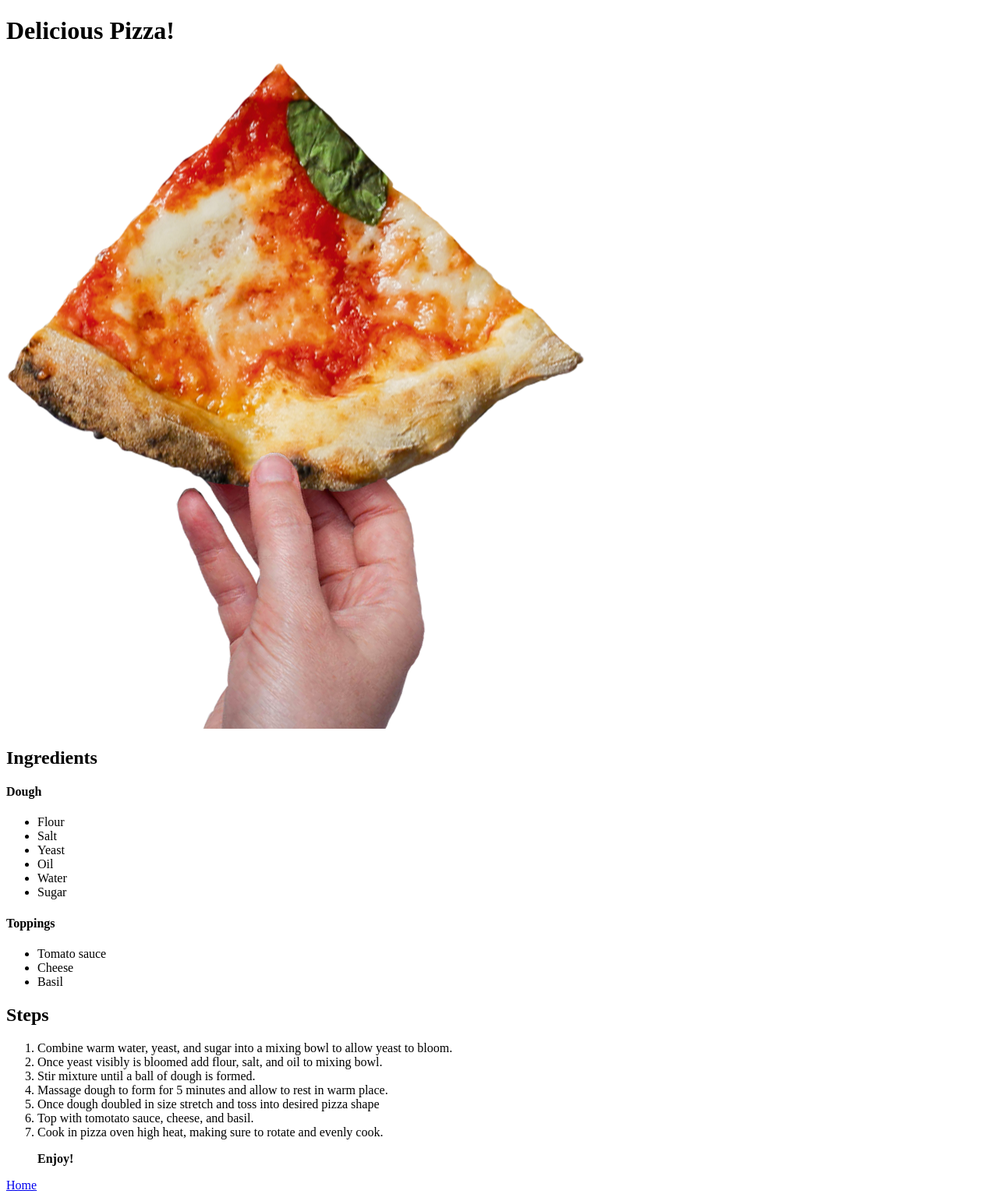
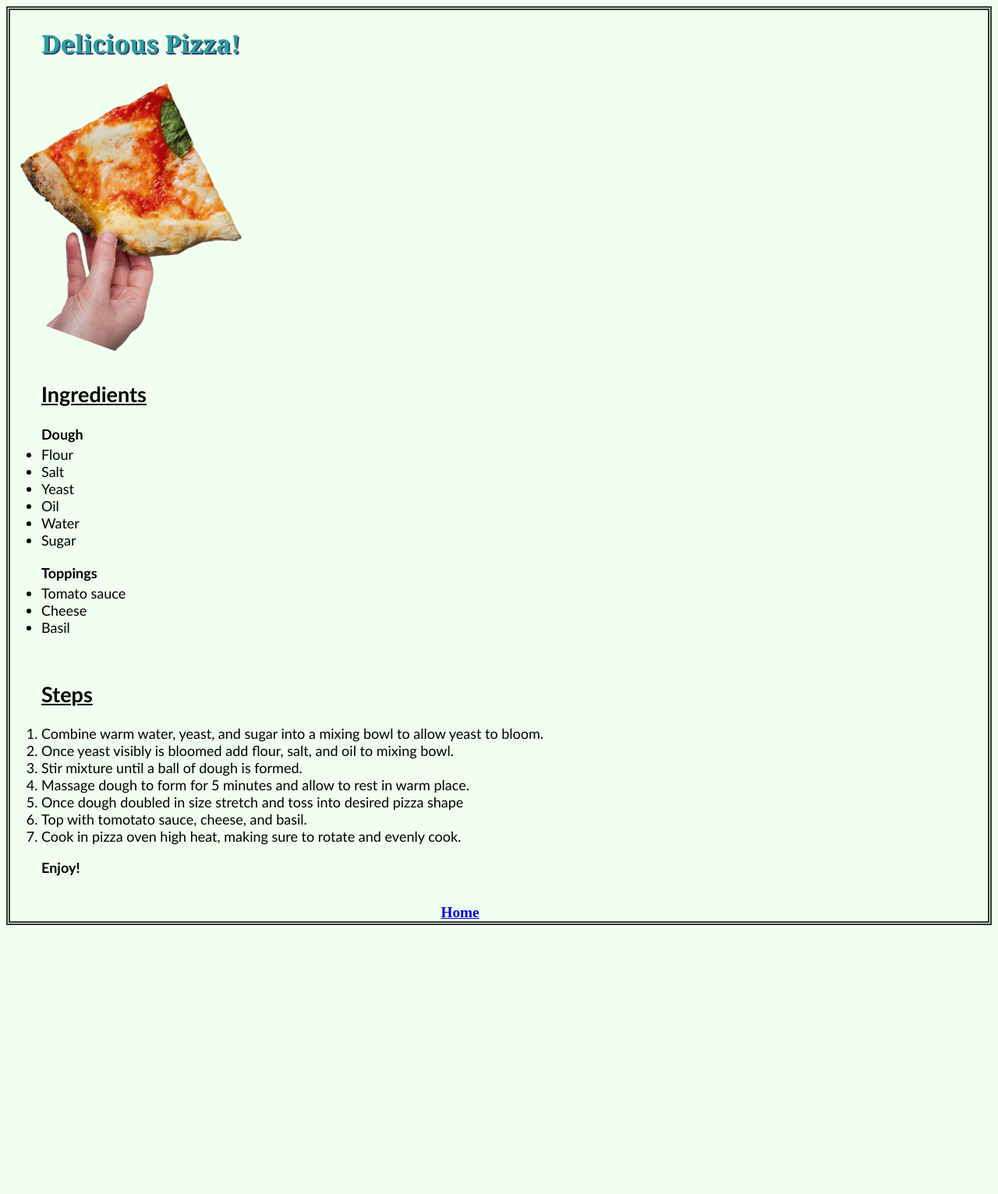
Before and after one commit to tony2-5/odin-recipes, a plain HTML site: page recipes/pizza.html in a window 1280 px wide. Shown: the whole page at 78% size. After the commit the page ends 1195 px from the top, so only its background shows below. Drawn offline with Linux system fonts and the light colour scheme.

Commit message:
Added Simple Css

```diff
--- a/recipes/pizza.html
+++ b/recipes/pizza.html
@@ -3,29 +3,38 @@
     <head>
         <meta charset="utf-8">
         <title>Pizza Recipe</title>
+        <link rel="stylesheet" href="../styles.css">
     </head>
-
     <body>
-        <h1>Delicious Pizza!</h1>
-        <img src="../images/pizzaimg.png" alt="Pizza image">
-        <h2>Ingredients</h2>
-        <h4>Dough</h4>
+        <h1 class="subpageheaders">Delicious Pizza!</h1>
+        <img class="images" style="transform:rotate(20deg)" src="../images/pizzaimg.png" alt="Pizza image">
+        <div style="padding-bottom:-50px;">
         <ul>
+            <h2><u>Ingredients</u></h2>
+            <h4>Dough</h4>
+            <div style="margin-top:-20px">
             <li>Flour</li>
             <li>Salt</li>
             <li>Yeast</li>
             <li>Oil</li>
             <li>Water</li>
             <li>Sugar</li>
+        </div>
         </ul>
-        <h4>Toppings</h4>
+        </div>
+        <div style="margin-top:-40px;">
         <ul>
+            <h4>Toppings</h4>
+            <div style="margin-top:-20px">
             <li>Tomato sauce</li>
             <li>Cheese</li>
             <li>Basil</li>
+            </div>
         </ul>
-        <h2>Steps</h2>
+        </div>
+        <div>
         <ol>
+            <h2><u>Steps</u></h2>
             <li>Combine warm water, yeast, and sugar into a mixing bowl to allow yeast to bloom.</li>
             <li>Once yeast visibly is bloomed add flour, salt, and oil to mixing bowl.</li>
             <li>Stir mixture until a ball of dough is formed.</li>
@@ -35,6 +44,7 @@
             <li>Cook in pizza oven high heat, making sure to rotate and evenly cook.</li>
             <p><strong>Enjoy!</strong></p>
         </ol>
-        <a href="../index.html">Home</a>
+        </div>
+        <a class="homebutton" href="../index.html">Home</a>
     </body>
 </html>
--- /dev/null
+++ b/styles.css
@@ -0,0 +1,54 @@
+h1 {
+    font-family: Georgia, 'Times New Roman', Times, serif;
+    color: rgb(45, 160, 160);
+    text-shadow: 2px 2px rgb(50, 69, 113);
+}
+h4{
+    padding-bottom: -20px;
+}
+ul,
+ol {
+    display: inline-block;
+    text-align: left;
+    list-style-position:outside;
+    font-family: 'Gill Sans', 'Gill Sans MT', 'Trebuchet MS', sans-serif;
+    font-size: large;
+}
+body {
+    position:relative;
+    background-color: honeydew;
+    border: double rgb(51, 58, 51) 5px;
+    height:fit-content;
+    padding-right:100px;
+}
+.images{
+    width:300px;
+    height:auto;
+}
+.center{
+    display:block;
+    margin-left: auto;
+    margin-right: auto;
+}
+.listcenter {
+    text-align: center;
+}
+.textcenter {
+    text-align:center;
+}
+.subpageheaders {
+    position:relative; left:40px;
+}
+.homebutton {
+    display: block;
+    text-align: center;
+    font-size: larger;
+    font-weight: bolder;
+}
+#indexbody {
+    position:relative;
+    background-color: honeydew;
+    border: double rgb(51, 58, 51) 5px;
+    padding-bottom: 57px;
+    height:fit-content;
+}
```
Also changed, not shown: index.html (+7 -3 lines), recipes/bread.html (+10 -5 lines), recipes/cookie.html (+10 -6 lines), recipes/fries.html (+10 -5 lines).
